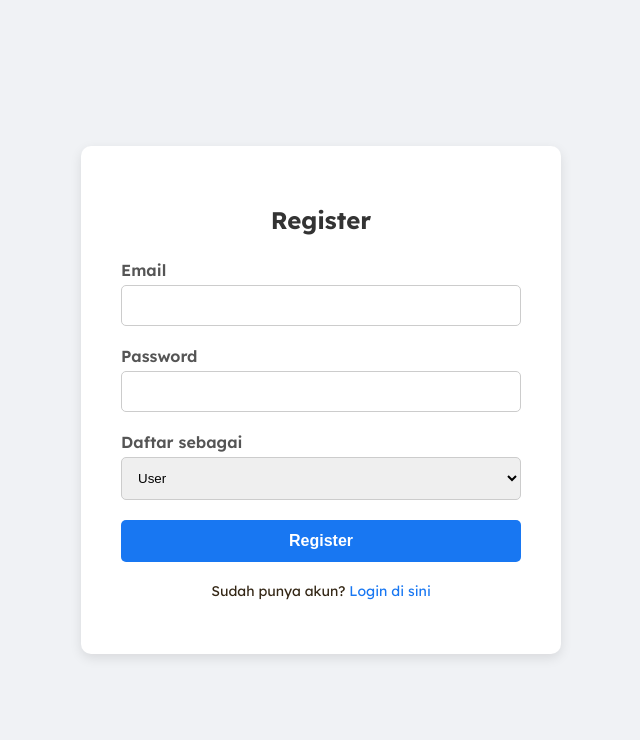
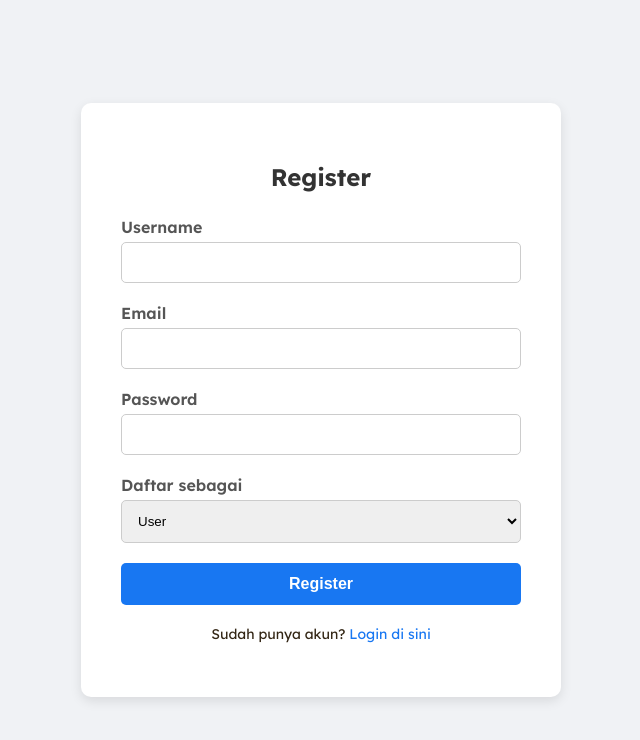
Before and after one commit to Zikra2244/ngopiyuk-frontend, a React (Vite) app: page /register in a window 1280 px wide. Shown: the top 740 px of the page, without its empty margins (319-959 px from the left). Built offline with nearby package versions, Linux system fonts and the light colour scheme.

Commit message:
fixed pages

```diff
--- a/src/components/AddCafeModal.jsx
+++ b/src/components/AddCafeModal.jsx
@@ -69,7 +69,7 @@ const AddCafeModal = ({ location, onClose, onCafeAdded }) => {
           </div>
           <div className="modal-actions">
             <button type="button" onClick={onClose} className="btn-secondary">Batal</button>
-       git add .     <button type="submit" className="btn-primary">Simpan Kafe</button>
+            <button type="submit" className="btn-primary">Simpan Kafe</button>
           </div>
         </form>
       </div>
--- a/src/components/Header.jsx
+++ b/src/components/Header.jsx
@@ -15,7 +15,7 @@ const Header = () => {
                 const decodedUser = jwtDecode(token);
                 setUser(decodedUser);
             } catch (error) {
-                console.error("Invalid token:", error);
+                console.error("Token tidak valid:", error);
                 localStorage.removeItem('token');
             }
         }
@@ -31,18 +31,20 @@ const Header = () => {
     return (
         <header className={styles.mainHeader}>
             <div className={styles.logo}>
+                {/* Jika sudah login, logo mengarah ke /home, jika belum ke / */}
                 <Link to={user ? "/home" : "/"}>
                     <i className={`fas fa-mug-hot ${styles.logoIcon}`}></i>
                     NgopiYuk!
                 </Link>
             </div>
             <nav className={styles.mainNav}>
-                {user ? (
+                {user && user.username ? ( // Pastikan user dan username ada
                     // Tampilan jika sudah login
                     <div className={styles.userMenuWrapper}>
                         <div className={styles.userMenu} onClick={() => setDropdownVisible(!dropdownVisible)}>
-                            <div className={styles.profileInitial}>{user.email.charAt(0).toUpperCase()}</div>
-                            <span>{user.email}</span>
+                            {/* --- PERUBAHAN DI SINI --- */}
+                            <div className={styles.profileInitial}>{user.username.charAt(0).toUpperCase()}</div>
+                            <span>{user.username}</span>
                             <i className={`fas fa-chevron-down ${styles.arrowDown} ${dropdownVisible ? styles.arrowUp : ''}`}></i>
                         </div>
                         {dropdownVisible && (
--- a/src/pages/AdminPages/HomePage.jsx
+++ b/src/pages/AdminPages/HomePage.jsx
@@ -115,7 +115,7 @@ const AdminHomePage = () => {
       <div className={styles.mainContent}>
         <aside className={styles.sidebar}>
           <h3>Admin Dashboard</h3>
-          <p>Selamat datang, {user && user.role ? (user.role.charAt(0).toUpperCase() + user.role.slice(1)) : 'Pengguna'}!</p>
+          <p>Selamat datang, {user && user.username}!</p>
           <div className={styles.adminActions}>
              <button
                 className={styles.addLocationBtn}
--- a/src/pages/RegisterPage.jsx
+++ b/src/pages/RegisterPage.jsx
@@ -5,6 +5,7 @@ import { useNavigate, Link } from 'react-router-dom';
 import './Auth.css'; // <-- Impor CSS yang sudah ada
 
 const RegisterPage = () => {
+  const [username, setUsername] = useState('');
   const [email, setEmail] = useState('');
   const [password, setPassword] = useState('');
   const [role, setRole] = useState('user');
@@ -13,7 +14,7 @@ const RegisterPage = () => {
   const handleSubmit = async (e) => {
     e.preventDefault();
     try {
-      await axios.post('http://localhost:5000/api/auth/register', { email, password, role });
+      await axios.post('http://localhost:5000/api/auth/register', { username, email, password, role });
       alert('Registrasi berhasil! Silakan login.');
       navigate('/login');
     } catch (error) {
@@ -28,6 +29,15 @@ const RegisterPage = () => {
       <div className="auth-form">
         <h2>Register</h2>
         <form onSubmit={handleSubmit}>
+          <div className="form-group">
+            <label>Username</label>
+            <input
+              type="text"
+              value={username}
+              onChange={(e) => setUsername(e.target.value)}
+              required
+            />
+          </div>
           <div className="form-group">
             <label>Email</label>
             <input
```
